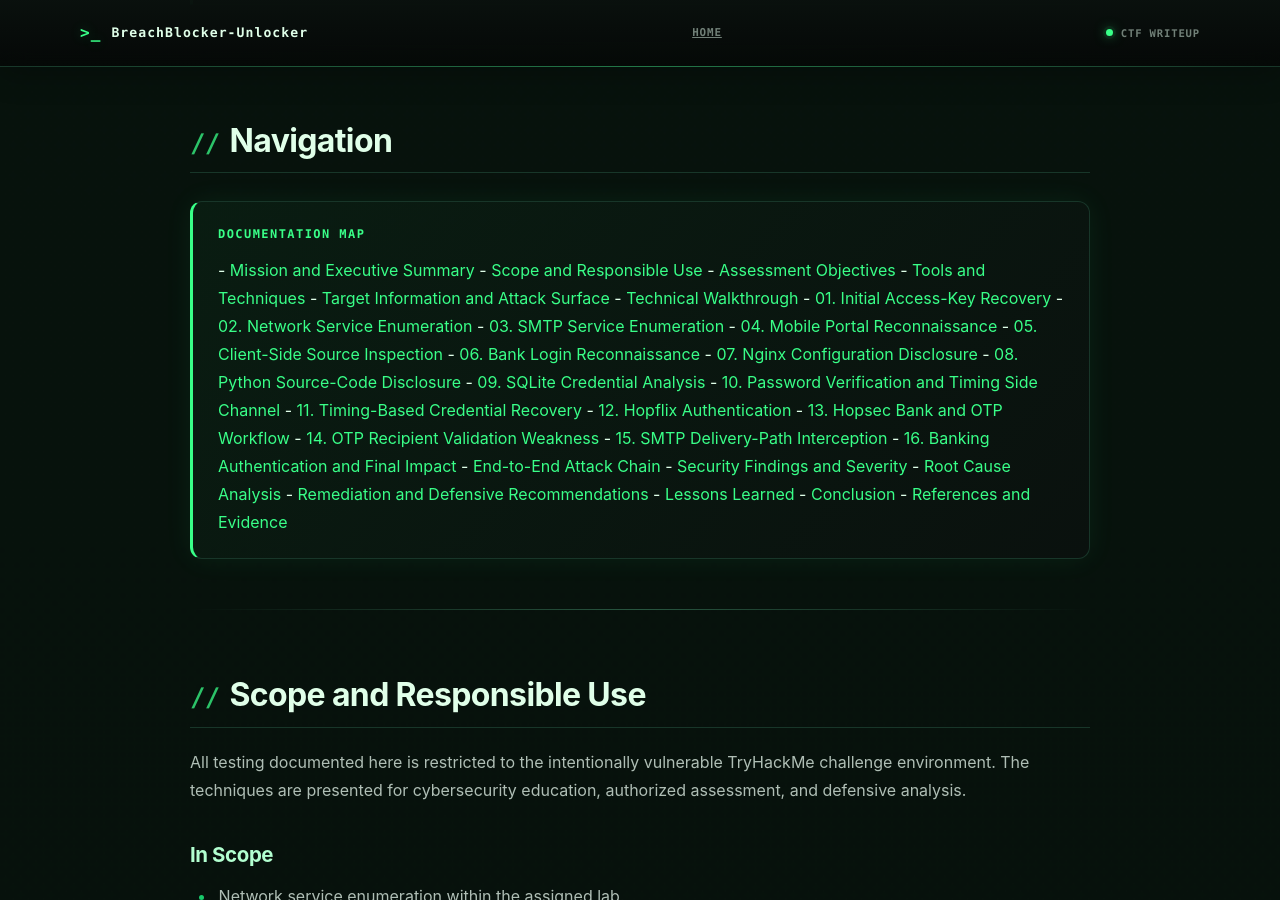
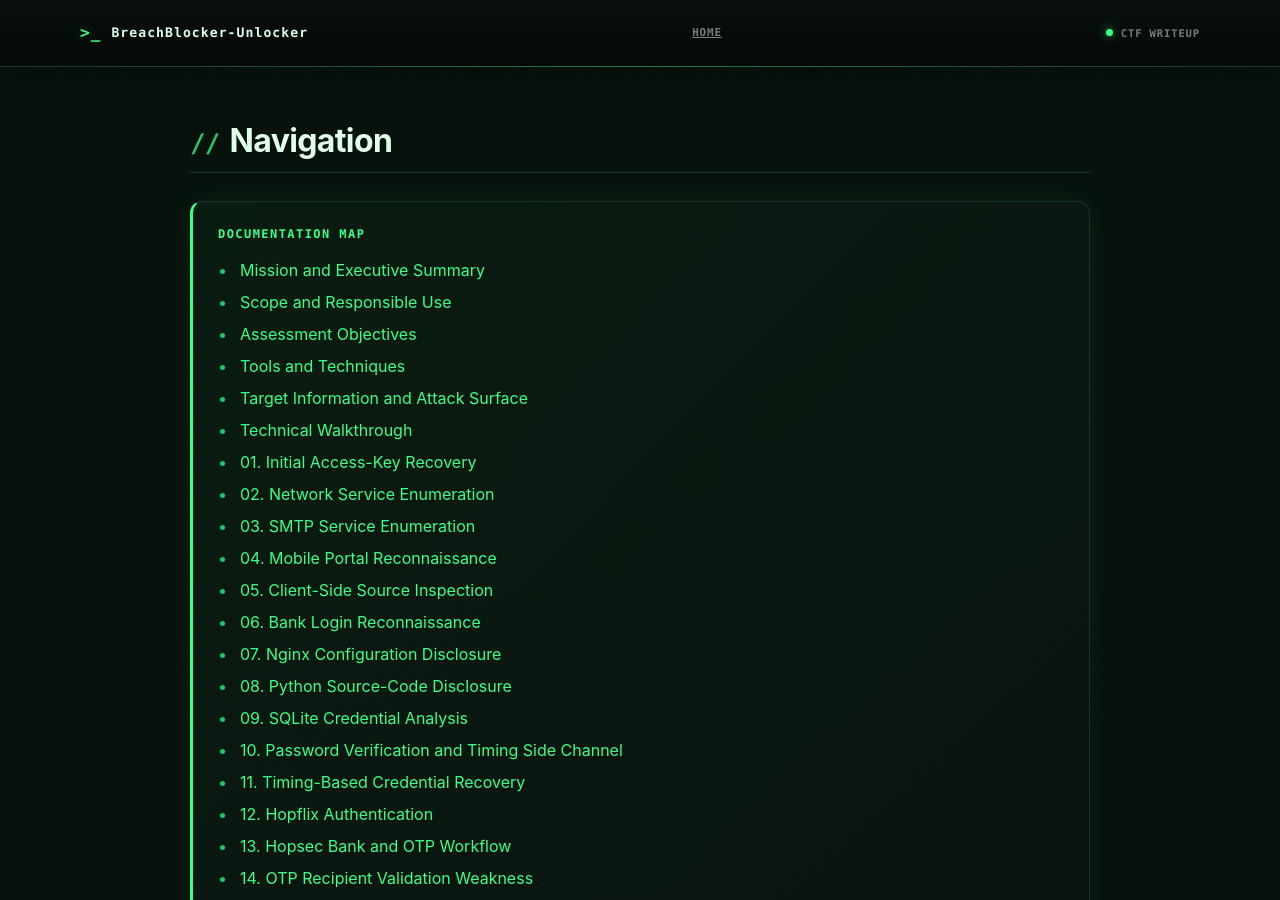
Before and after one commit to anurag-rvnkr1/BreachBlocker-Unlocker-TryHackMe-Walkthrough, a Jekyll site: the page built from docs/index.md, in a window 1280 px wide and 900 px high, scrolled down 2300 px. Built offline with Jekyll 4.4.1, drawn with Linux system fonts in a browser that asks for light colours; our own code applies the rules of GitHub Pages for plain Markdown files.

Commit message:
Update navigation structure in documentation

```diff
--- a/docs/index.md
+++ b/docs/index.md
@@ -112,38 +112,39 @@ The central security lesson is that authentication depends on the integrity of t
 ## Navigation
 
 <div class="ctf-toc">
-<div class="ctf-toc-title">Documentation Map</div>
-
-- <a href="#mission-and-executive-summary">Mission and Executive Summary</a>
-- <a href="#scope-and-responsible-use">Scope and Responsible Use</a>
-- <a href="#assessment-objectives">Assessment Objectives</a>
-- <a href="#tools-and-techniques">Tools and Techniques</a>
-- <a href="#target-information-and-attack-surface">Target Information and Attack Surface</a>
-- <a href="#technical-walkthrough">Technical Walkthrough</a>
-- <a href="#01-initial-access-key-recovery">01. Initial Access-Key Recovery</a>
-- <a href="#02-network-service-enumeration">02. Network Service Enumeration</a>
-- <a href="#03-smtp-service-enumeration">03. SMTP Service Enumeration</a>
-- <a href="#04-mobile-portal-reconnaissance">04. Mobile Portal Reconnaissance</a>
-- <a href="#05-client-side-source-inspection">05. Client-Side Source Inspection</a>
-- <a href="#06-bank-login-reconnaissance">06. Bank Login Reconnaissance</a>
-- <a href="#07-nginx-configuration-disclosure">07. Nginx Configuration Disclosure</a>
-- <a href="#08-python-source-code-disclosure">08. Python Source-Code Disclosure</a>
-- <a href="#09-sqlite-credential-analysis">09. SQLite Credential Analysis</a>
-- <a href="#10-password-verification-and-timing-side-channel">10. Password Verification and Timing Side Channel</a>
-- <a href="#11-timing-based-credential-recovery">11. Timing-Based Credential Recovery</a>
-- <a href="#12-hopflix-authentication">12. Hopflix Authentication</a>
-- <a href="#13-hopsec-bank-and-otp-workflow">13. Hopsec Bank and OTP Workflow</a>
-- <a href="#14-otp-recipient-validation-weakness">14. OTP Recipient Validation Weakness</a>
-- <a href="#15-smtp-delivery-path-interception">15. SMTP Delivery-Path Interception</a>
-- <a href="#16-banking-authentication-and-final-impact">16. Banking Authentication and Final Impact</a>
-- <a href="#end-to-end-attack-chain">End-to-End Attack Chain</a>
-- <a href="#security-findings-and-severity">Security Findings and Severity</a>
-- <a href="#root-cause-analysis">Root Cause Analysis</a>
-- <a href="#remediation-and-defensive-recommendations">Remediation and Defensive Recommendations</a>
-- <a href="#lessons-learned">Lessons Learned</a>
-- <a href="#conclusion">Conclusion</a>
-- <a href="#references-and-evidence">References and Evidence</a>
-
+  <div class="ctf-toc-title">Documentation Map</div>
+
+  <ul>
+    <li><a href="#mission-and-executive-summary">Mission and Executive Summary</a></li>
+    <li><a href="#scope-and-responsible-use">Scope and Responsible Use</a></li>
+    <li><a href="#assessment-objectives">Assessment Objectives</a></li>
+    <li><a href="#tools-and-techniques">Tools and Techniques</a></li>
+    <li><a href="#target-information-and-attack-surface">Target Information and Attack Surface</a></li>
+    <li><a href="#technical-walkthrough">Technical Walkthrough</a></li>
+    <li><a href="#01-initial-access-key-recovery">01. Initial Access-Key Recovery</a></li>
+    <li><a href="#02-network-service-enumeration">02. Network Service Enumeration</a></li>
+    <li><a href="#03-smtp-service-enumeration">03. SMTP Service Enumeration</a></li>
+    <li><a href="#04-mobile-portal-reconnaissance">04. Mobile Portal Reconnaissance</a></li>
+    <li><a href="#05-client-side-source-inspection">05. Client-Side Source Inspection</a></li>
+    <li><a href="#06-bank-login-reconnaissance">06. Bank Login Reconnaissance</a></li>
+    <li><a href="#07-nginx-configuration-disclosure">07. Nginx Configuration Disclosure</a></li>
+    <li><a href="#08-python-source-code-disclosure">08. Python Source-Code Disclosure</a></li>
+    <li><a href="#09-sqlite-credential-analysis">09. SQLite Credential Analysis</a></li>
+    <li><a href="#10-password-verification-and-timing-side-channel">10. Password Verification and Timing Side Channel</a></li>
+    <li><a href="#11-timing-based-credential-recovery">11. Timing-Based Credential Recovery</a></li>
+    <li><a href="#12-hopflix-authentication">12. Hopflix Authentication</a></li>
+    <li><a href="#13-hopsec-bank-and-otp-workflow">13. Hopsec Bank and OTP Workflow</a></li>
+    <li><a href="#14-otp-recipient-validation-weakness">14. OTP Recipient Validation Weakness</a></li>
+    <li><a href="#15-smtp-delivery-path-interception">15. SMTP Delivery-Path Interception</a></li>
+    <li><a href="#16-banking-authentication-and-final-impact">16. Banking Authentication and Final Impact</a></li>
+    <li><a href="#end-to-end-attack-chain">End-to-End Attack Chain</a></li>
+    <li><a href="#security-findings-and-severity">Security Findings and Severity</a></li>
+    <li><a href="#root-cause-analysis">Root Cause Analysis</a></li>
+    <li><a href="#remediation-and-defensive-recommendations">Remediation and Defensive Recommendations</a></li>
+    <li><a href="#lessons-learned">Lessons Learned</a></li>
+    <li><a href="#conclusion">Conclusion</a></li>
+    <li><a href="#references-and-evidence">References and Evidence</a></li>
+  </ul>
 </div>
 
 ---
```
